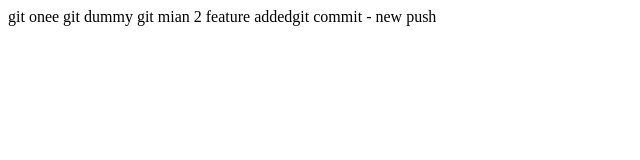
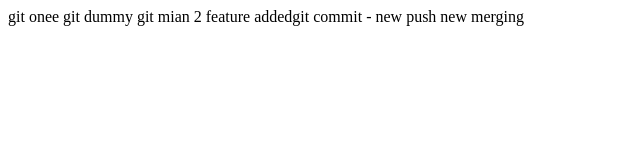
Before and after one commit to GHOUSEPASHAA/Plant-Disease-Detection-System-for-Sustainable-Agriculture, a plain HTML site: page index.html in a window 1280 px wide. Shown: the whole page, without its empty margins (0-640 px from the left). Drawn offline with Linux system fonts and the light colour scheme.

Commit message:
feature added merge

```diff
--- a/index.html
+++ b/index.html
@@ -13,5 +13,6 @@
 
     feature addedgit commit -
     new push
+    new merging
 </body>
 </html>
```
